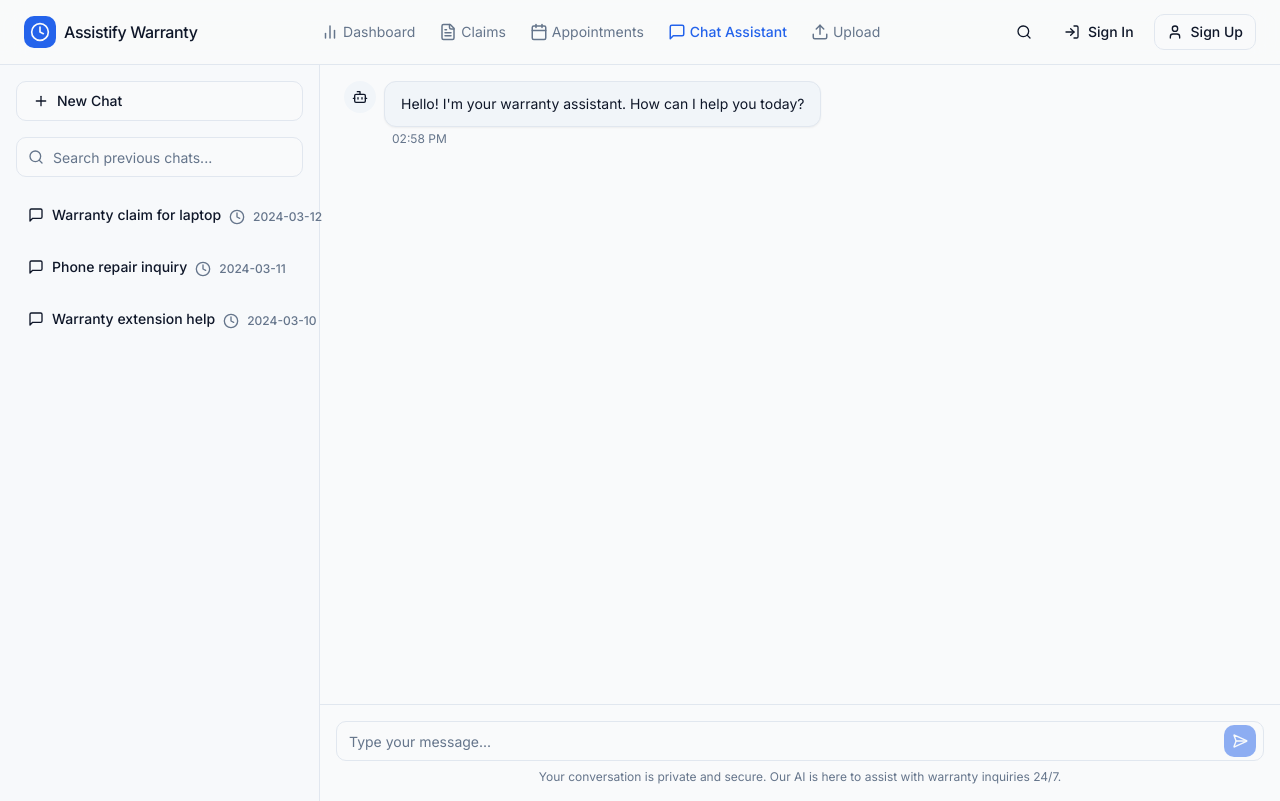
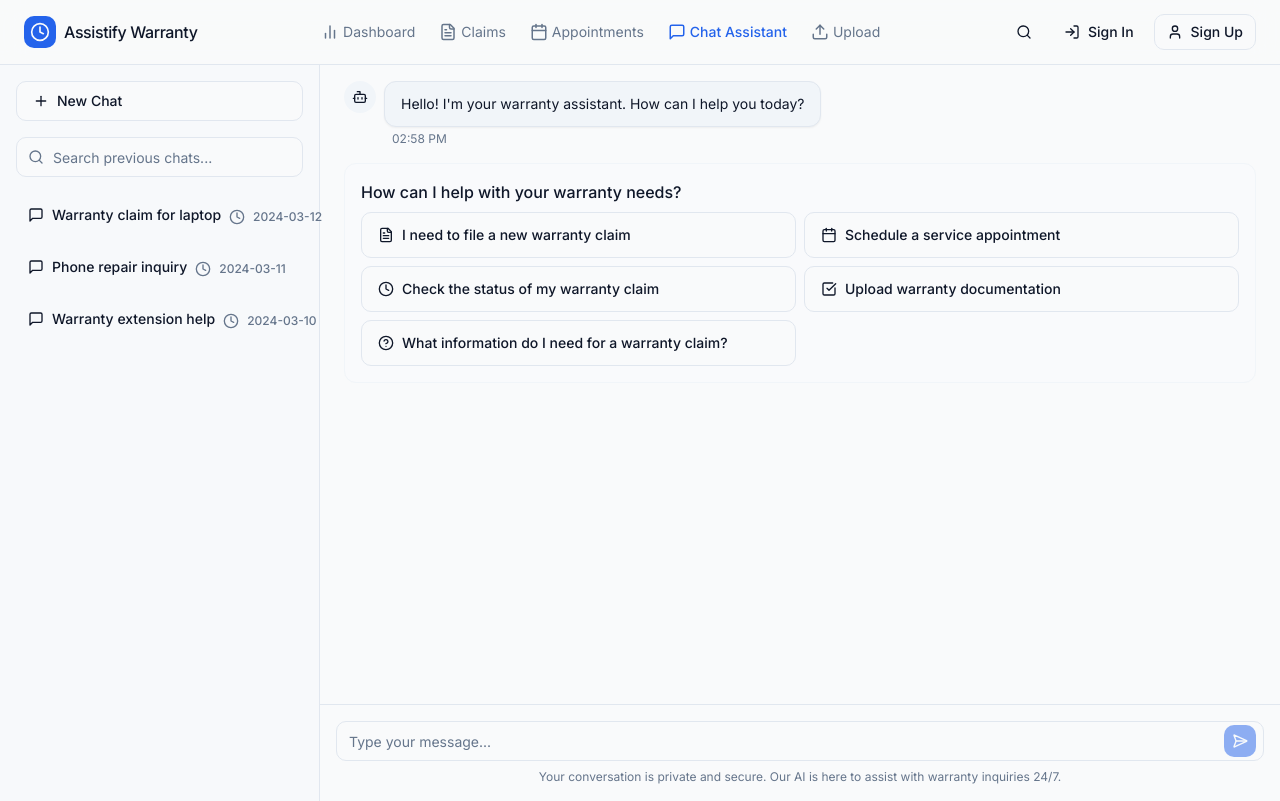
Before and after one commit to Monitrisha/assistify-warranty, a React (Vite) app: page /chat in a window 1280 px wide. Built offline with nearby package versions, Linux system fonts and the light colour scheme.

Commit message:
Add pre-generated chat prompts
Adds pre-generated prompts to the chat assistant to guide users.

```diff
--- /dev/null
+++ b/src/components/ChatPromptSuggestions.tsx
@@ -0,0 +1,53 @@
+
+import React from 'react';
+import { Button } from "@/components/ui/button";
+import { FileText, Calendar, HelpCircle, CheckSquare, Clock } from 'lucide-react';
+
+interface ChatPromptSuggestionProps {
+  onSuggestionClick: (suggestion: string) => void;
+}
+
+const ChatPromptSuggestions: React.FC<ChatPromptSuggestionProps> = ({
+  onSuggestionClick
+}) => {
+  const warrantySuggestions = [
+    {
+      icon: <FileText className="h-4 w-4" />,
+      text: "I need to file a new warranty claim",
+    },
+    {
+      icon: <Calendar className="h-4 w-4" />,
+      text: "Schedule a service appointment",
+    },
+    {
+      icon: <Clock className="h-4 w-4" />,
+      text: "Check the status of my warranty claim",
+    },
+    {
+      icon: <CheckSquare className="h-4 w-4" />,
+      text: "Upload warranty documentation",
+    },
+    {
+      icon: <HelpCircle className="h-4 w-4" />,
+      text: "What information do I need for a warranty claim?",
+    }
+  ];
+
+  return (
+    <div className="grid grid-cols-1 md:grid-cols-2 gap-2 mt-2">
+      {warrantySuggestions.map((suggestion, index) => (
+        <Button
+          key={index}
+          variant="outline"
+          className="justify-start gap-2 h-auto py-3 text-left"
+          onClick={() => onSuggestionClick(suggestion.text)}
+        >
+          {suggestion.icon}
+          <span className="text-sm">{suggestion.text}</span>
+        </Button>
+      ))}
+    </div>
+  );
+};
+
+export default ChatPromptSuggestions;
--- a/src/pages/ChatAssistant.tsx
+++ b/src/pages/ChatAssistant.tsx
@@ -1,3 +1,4 @@
+
 import React, { useState, useRef, useEffect } from 'react';
 import { Button } from "@/components/ui/button";
 import { Card } from "@/components/ui/card";
@@ -7,6 +8,7 @@ import {
   Clock, Search
 } from 'lucide-react';
 import Layout from '@/components/layout/Layout';
+import ChatPromptSuggestions from '@/components/ChatPromptSuggestions';
 
 // Sample previous chats
 const previousChats = [
@@ -29,15 +31,8 @@ const ChatAssistant = () => {
   const [input, setInput] = useState('');
   const [isTyping, setIsTyping] = useState(false);
   const [selectedChat, setSelectedChat] = useState<number | null>(null);
+  const [showPrompts, setShowPrompts] = useState(true);
   const messagesEndRef = useRef<HTMLDivElement>(null);
-
-  // Sample user queries for suggestions
-  const suggestions = [
-    "How do I file a warranty claim?",
-    "Track my existing claim",
-    "Upload warranty documents",
-    "Schedule a service appointment"
-  ];
 
   // Auto-scroll to bottom of messages
   const scrollToBottom = () => {
@@ -64,6 +59,7 @@ const ChatAssistant = () => {
     setMessages(prev => [...prev, userMessage]);
     setInput('');
     setIsTyping(true);
+    setShowPrompts(false);
 
     // Simulate AI response after a delay
     setTimeout(() => {
@@ -92,6 +88,8 @@ const ChatAssistant = () => {
       return "I can help you schedule a service appointment. What product do you need service for, and what's your preferred date and time?";
     } else if (input.includes('hello') || input.includes('hi') || input.includes('hey')) {
       return "Hello! I'm your AI warranty assistant. How can I help you today?";
+    } else if (input.includes('information') && input.includes('warranty claim')) {
+      return "For a warranty claim, you'll typically need: 1) Proof of purchase (receipt or invoice), 2) Product serial number, 3) Description of the issue, 4) Photos of damage (if applicable), and 5) Your contact information. Would you like to start gathering these?";
     } else {
       return "Thank you for your question. I'd be happy to help you with that. Could you provide more details about your warranty concern?";
     }
@@ -108,13 +106,25 @@ const ChatAssistant = () => {
     setInput(suggestion);
   };
 
+  // Start a new chat
+  const handleNewChat = () => {
+    setMessages(initialMessages);
+    setInput('');
+    setSelectedChat(null);
+    setShowPrompts(true);
+  };
+
   return (
     <Layout>
       <div className="flex h-[calc(100vh-4rem)]">
         {/* Chat History Sidebar */}
         <div className="w-80 border-r bg-muted/30">
           <div className="p-4 space-y-4">
-            <Button variant="outline" className="w-full justify-start gap-2">
+            <Button
+              variant="outline"
+              className="w-full justify-start gap-2"
+              onClick={handleNewChat}
+            >
               <Plus size={16} />
               New Chat
             </Button>
@@ -186,6 +196,14 @@ const ChatAssistant = () => {
               </div>
             ))}
 
+            {/* Warranty claim prompts for new chat */}
+            {showPrompts && messages.length === 1 && (
+              <div className="p-4 rounded-lg border border-muted bg-muted/10">
+                <h3 className="font-medium mb-2">How can I help with your warranty needs?</h3>
+                <ChatPromptSuggestions onSuggestionClick={handleSuggestionClick} />
+              </div>
+            )}
+
             {/* Typing indicator */}
             {isTyping && (
               <div className="flex justify-start">
```
